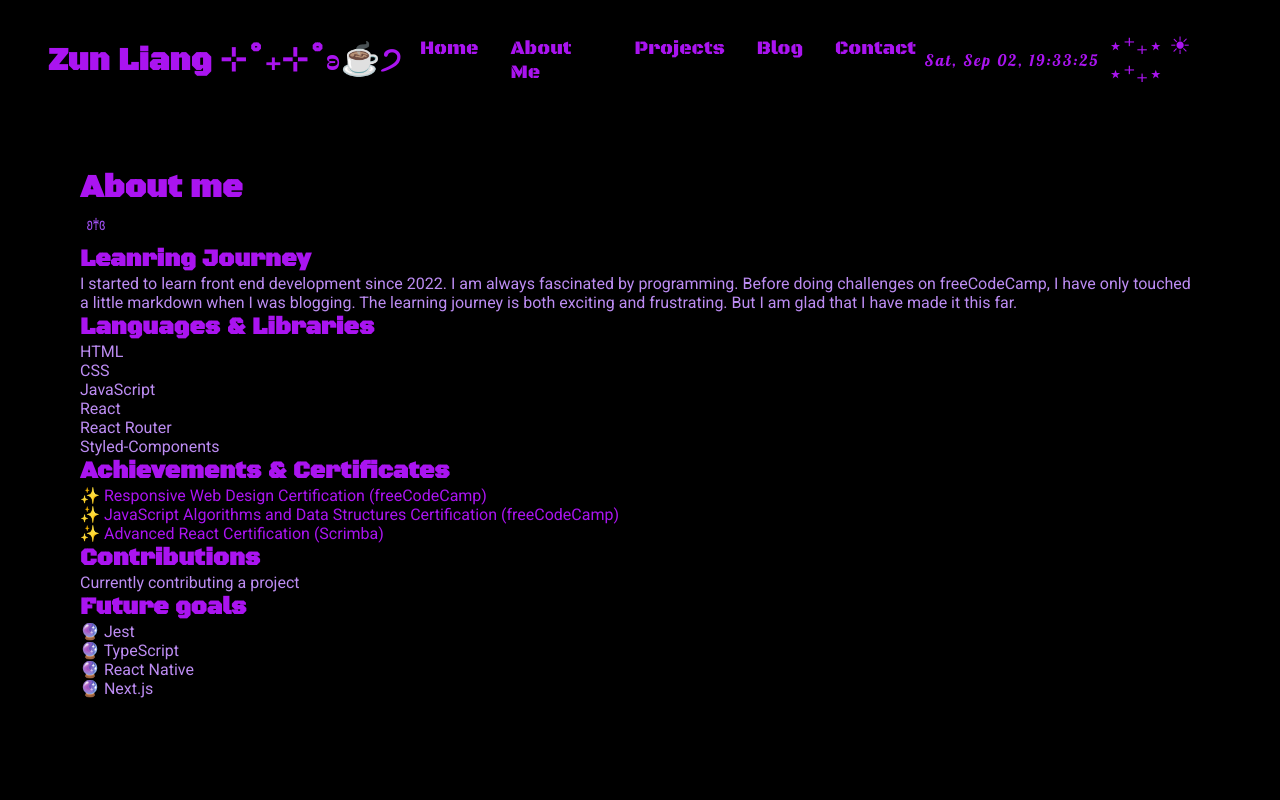
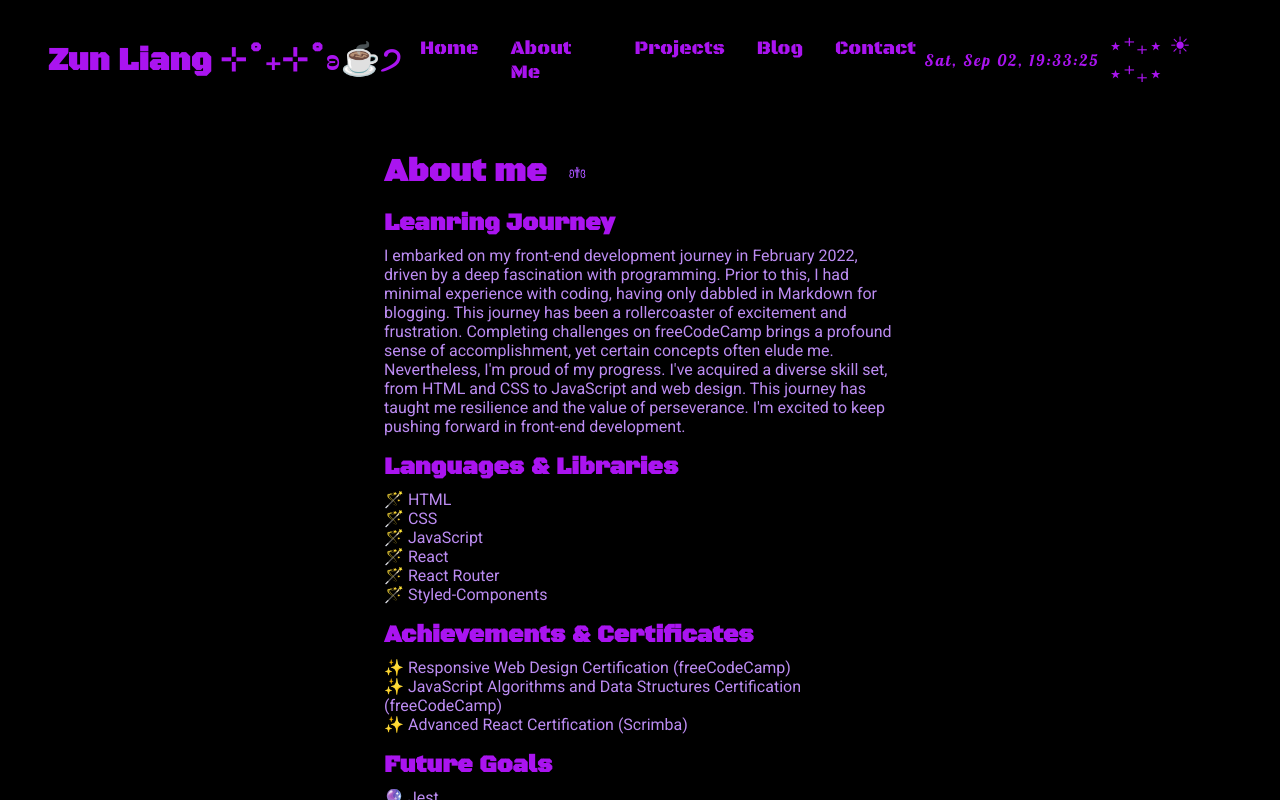
Before and after one commit to zun-liang/portfolio, a React (Vite) app: page /about in a window 1280 px wide. Built offline with nearby package versions, Linux system fonts and the light colour scheme.

Commit message:
update about page

```diff
--- a/src/pages/About.jsx
+++ b/src/pages/About.jsx
@@ -1,17 +1,24 @@
+/* eslint-disable react/no-unescaped-entities */
 import styled from "styled-components";
+
 import Logo from "../../public/apple-touch-icon.png";
 
 const AboutContainer = styled.div`
-  width: 100%;
+  width: 40%;
   height: 100%;
-  padding: 5rem;
+  padding: 4rem 0;
+`;
+const StyledDiv = styled.div`
+  display: flex;
+  align-items: center;
+  gap: 1rem;
 `;
 const StyledH1 = styled.h1`
   font-family: "Black Ops One", cursive;
 `;
 const StyledImg = styled.img`
-  width: 2rem;
-  height: 2rem;
+  width: 1.8rem;
+  height: 1.8rem;
   animation: rotateAnimation 4s linear infinite;
   @keyframes rotateAnimation {
     0% {
@@ -22,13 +29,17 @@ const StyledImg = styled.img`
     }
   }
 `;
-const StyledH2 = styled.h2`
-  font-family: "Black Ops One", cursive;
-`;
 const StyledLink = styled.a`
   text-decoration: none;
   &:link,
   &:visited {
+    color: var(--focus2);
+  }
+`;
+const StyledH2 = styled.h2`
+  font-family: "Black Ops One", cursive;
+  margin: 1rem 0 0.5rem;
+  ${StyledLink} {
     color: var(--focus1);
   }
 `;
@@ -43,24 +54,31 @@ const StyledListItem = styled.li`
 const About = () => {
   return (
     <AboutContainer>
-      <StyledH1>About me</StyledH1>
-      <StyledImg src={Logo} alt="decoration logo" />
+      <StyledDiv>
+        <StyledH1>About me</StyledH1>
+        <StyledImg src={Logo} alt="decoration logo" />
+      </StyledDiv>
       <StyledH2>Leanring Journey</StyledH2>
       <StyledP>
-        I started to learn front end development since 2022. I am always
-        fascinated by programming. Before doing challenges on freeCodeCamp, I
-        have only touched a little markdown when I was blogging. The learning
-        journey is both exciting and frustrating. But I am glad that I have made
-        it this far.
+        I embarked on my front-end development journey in February 2022, driven
+        by a deep fascination with programming. Prior to this, I had minimal
+        experience with coding, having only dabbled in Markdown for blogging.
+        This journey has been a rollercoaster of excitement and frustration.
+        Completing challenges on freeCodeCamp brings a profound sense of
+        accomplishment, yet certain concepts often elude me. Nevertheless, I'm
+        proud of my progress. I've acquired a diverse skill set, from HTML and
+        CSS to JavaScript and web design. This journey has taught me resilience
+        and the value of perseverance. I'm excited to keep pushing forward in
+        front-end development.
       </StyledP>
       <StyledH2>Languages & Libraries</StyledH2>
       <StyledList>
-        <StyledListItem>HTML</StyledListItem>
-        <StyledListItem>CSS</StyledListItem>
-        <StyledListItem>JavaScript</StyledListItem>
-        <StyledListItem>React</StyledListItem>
-        <StyledListItem>React Router</StyledListItem>
-        <StyledListItem>Styled-Components</StyledListItem>
+        <StyledListItem>🪄 HTML</StyledListItem>
+        <StyledListItem>🪄 CSS</StyledListItem>
+        <StyledListItem>🪄 JavaScript</StyledListItem>
+        <StyledListItem>🪄 React</StyledListItem>
+        <StyledListItem>🪄 React Router</StyledListItem>
+        <StyledListItem>🪄 Styled-Components</StyledListItem>
       </StyledList>
       <StyledH2>
         <StyledLink
@@ -98,9 +116,9 @@ const About = () => {
         </StyledListItem>
       </StyledList>
       <StyledP></StyledP>
-      <StyledH2>Contributions</StyledH2>
-      <StyledP>Currently contributing a project</StyledP>
-      <StyledH2>Future goals</StyledH2>
+      {/*<StyledH2>Contributions</StyledH2>
+      <StyledP></StyledP>*/}
+      <StyledH2>Future Goals</StyledH2>
       <StyledList>
         <StyledListItem>🔮 Jest</StyledListItem>
         <StyledListItem>🔮 TypeScript</StyledListItem>
```
Also changed, not shown: 1 other file (tests, documents, lock files or other folders).
